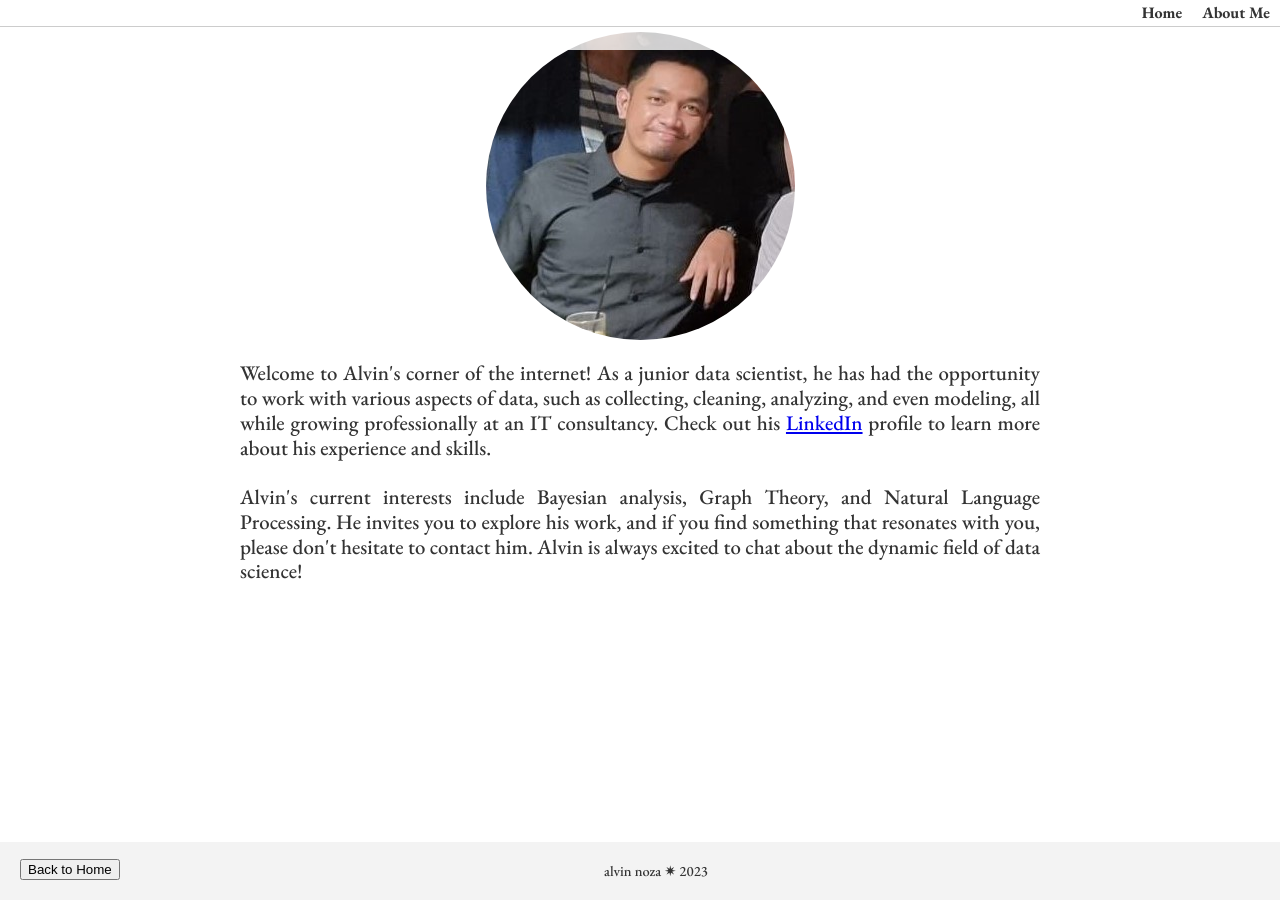
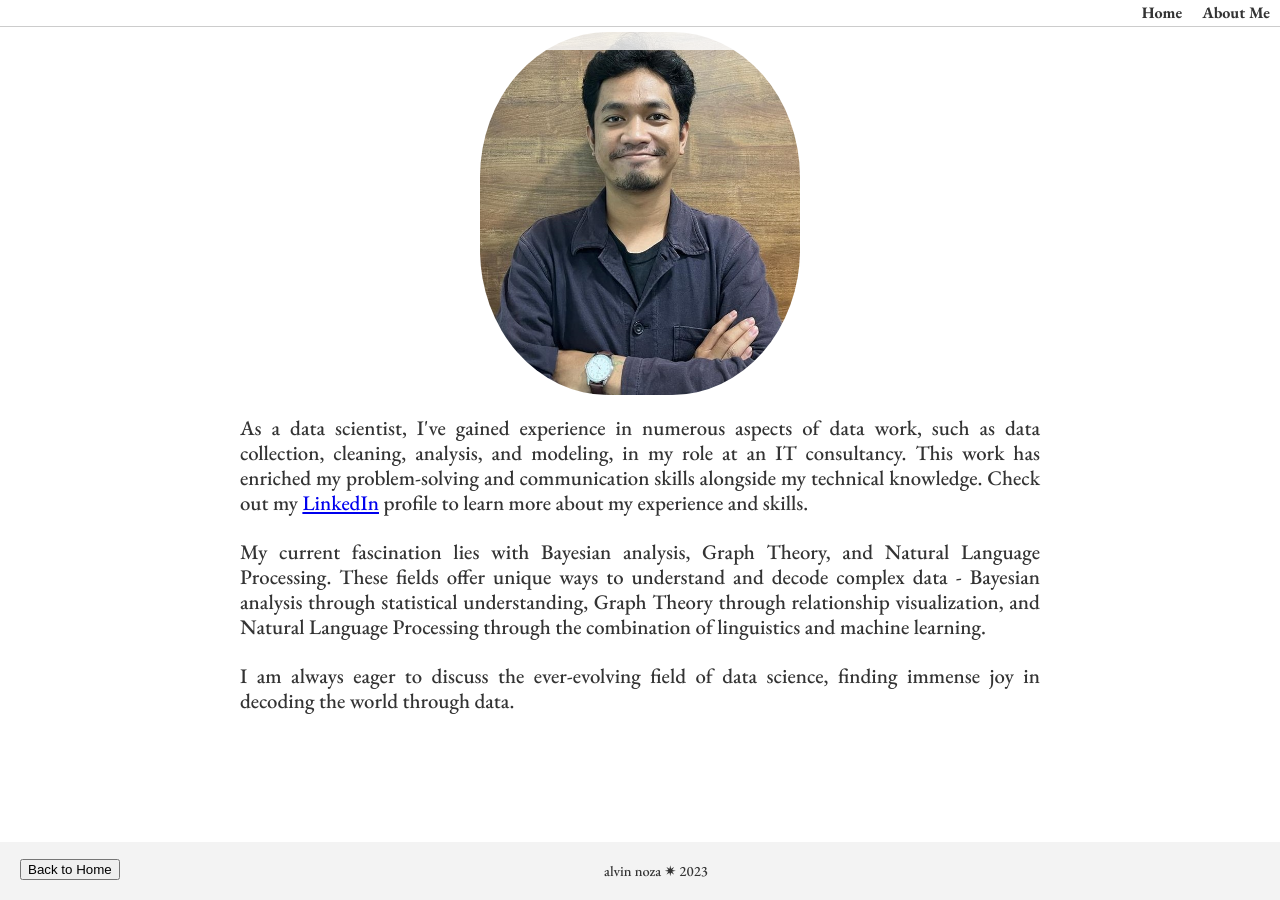
Before and after one commit to datawithalvin/ds-porto-web, a Jekyll site: the page built from about.html, in a window 1280 px wide. Built offline with Jekyll 4.4.1, drawn with Linux system fonts in a browser that asks for light colours.

Commit message:
update about me page

```diff
--- a/about.html
+++ b/about.html
@@ -6,7 +6,7 @@ title: Home | datawithalvin
     img {
         display: block;
         margin: 0 auto;
-        max-width: 50%;
+        max-width: 40%;
         height: auto;
     }
 
@@ -15,11 +15,14 @@ title: Home | datawithalvin
     }
 </style>
 
-<img src="assets/images/alvin.jpeg" alt="" style="border-radius: 50%; max-width: 50%;">
+<img src="assets/images/alvin.jpeg" alt="" style="border-radius: 40%; max-width: 40%;">
 <p>
-    Welcome to Alvin's corner of the internet! As a junior data scientist, he has had the opportunity to work with various aspects of data, such as collecting, cleaning, analyzing, and even modeling, all while growing professionally at an IT consultancy. Check out his
-    <a href="https://www.linkedin.com/in/alvin-n-802a65226/" target="_blank">LinkedIn</a> profile to learn more about his experience and skills.
+    As a data scientist, I've gained experience in numerous aspects of data work, such as data collection, cleaning, analysis, and modeling, in my role at an IT consultancy. This work has enriched my problem-solving and communication skills alongside my technical knowledge.
+    Check out my <a href="https://www.linkedin.com/in/alvin-n-802a65226/" target="_blank">LinkedIn</a> profile to learn more about my experience and skills.
 </p>
 <p>
-    Alvin's current interests include Bayesian analysis, Graph Theory, and Natural Language Processing. He invites you to explore his work, and if you find something that resonates with you, please don't hesitate to contact him. Alvin is always excited to chat about the dynamic field of data science!
+    My current fascination lies with Bayesian analysis, Graph Theory, and Natural Language Processing. These fields offer unique ways to understand and decode complex data - Bayesian analysis through statistical understanding, Graph Theory through relationship visualization, and Natural Language Processing through the combination of linguistics and machine learning.
 </p>
+<p>
+    I am always eager to discuss the ever-evolving field of data science, finding immense joy in decoding the world through data.
+</p>
--- a/index.html
+++ b/index.html
@@ -5,9 +5,9 @@ title: Home | datawithalvin
 
 <main id="main">
     <h1>📊 alvin noza</h1>
-    <p>Greetings! Welcome to my professional portfolio, a dedicated space showcasing my knowledge in data world. Here, you'll discover a diverse range of projects that demonstrate my proficiency in data visualization, analytics, and dashboarding, all aimed at delivering valuable insights and driving data-driven decision-making.</p>
-    <p>As a passionate data scientist, I strive to expand my knowledge and make meaningful contributions to the world of data. Please, take your time to explore my work, and if you're interested in discussing any projects or collaborating on all things data, don't hesitate to get in touch.</p>
-    <p>Anyway, so far there are {{ site.posts | size }} posts in the list below:</p>
+    <p>Welcome to my professional portfolio, a testament to my journey as a passionate Junior Data Scientist. My experience spans across utilizing machine learning models, natural language processing, and data visualization to support informed business strategies. Key to my success is the ability to transform and cleanse complex datasets into clean, usable formats, thereby enhancing my capacity to extract actionable insights</p>
+    <p>Continually expanding my knowledge base, I'm dedicated to making meaningful contributions to the data science community. You'll find a variety of projects in this portfolio, each reflecting my proficiencies and commitment to data-driven decision making. Feel free to explore these projects, and if any pique your interest or if you wish to discuss data-centric collaborations, do not hesitate to reach out.</p>
+    <p>Currently, the portfolio contains {{ site.posts | size }} posts  outlined below:</p>
     <ul class="list">
         <!-- Use Liquid tags to generate list of posts -->
         {% assign counter = 0 %}
```
Also changed, not shown: assets/images/alvin.jpeg, 3 other files.
